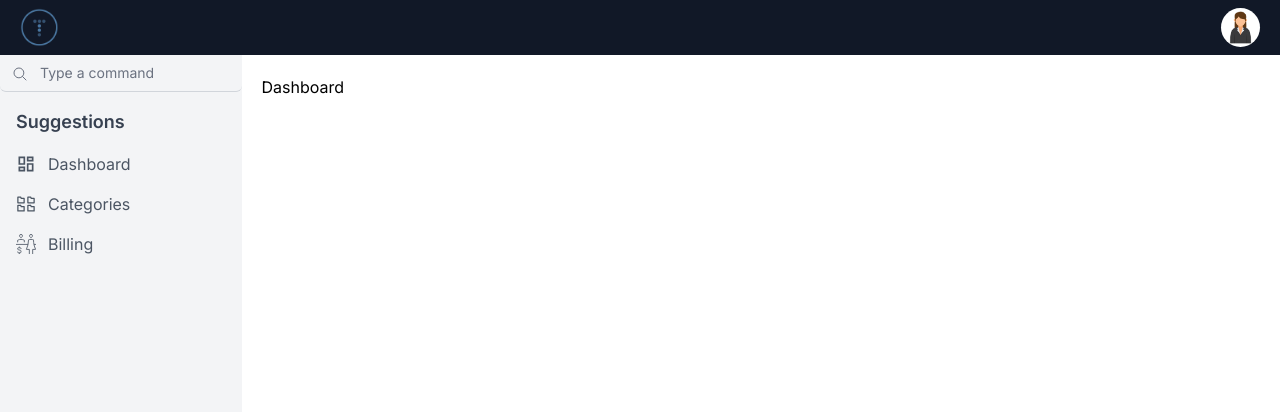
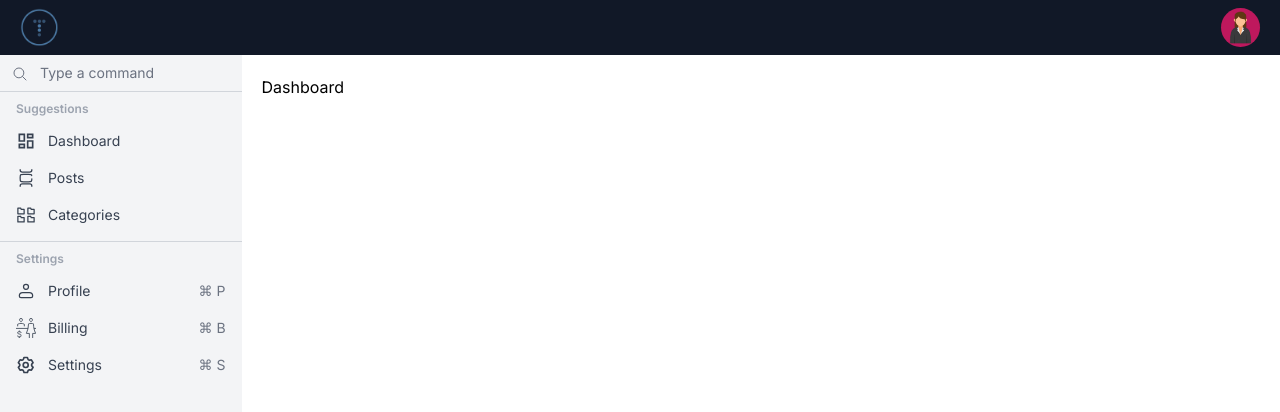
Before and after one commit to NourAlSalhi/Admin-Dashboard, a Next.js app: page / in a window 1280 px wide. Shown: the top 412 px of the page. Built offline with nearby package versions, Linux system fonts and the light colour scheme.

Commit message:
finsh ui sidebar and fix conflict

```diff
--- a/components/Navbar/index.tsx
+++ b/components/Navbar/index.tsx
@@ -12,7 +12,7 @@ const Navbar: React.FC  = () => {
   return (
     <div className="flex justify-between py-2 px-5 bg-gray-900">
       <Logo />
-      <div className="bg-white rounded-full">
+      <div className="bg-pink-700 rounded-full">
         <Image
           src="/images/profile.png"
           alt="Profile"
--- a/components/Search/index.tsx
+++ b/components/Search/index.tsx
@@ -25,7 +25,7 @@ const SearchInput: FC<SearchInputProps> = ({
         value={query}
         onChange={handleChange}
         placeholder={placeholder}
-        className="block w-full bg-gray-100 pl-10 pr-3 py-2 border-b border-gray-300 rounded-md leading-5 placeholder-gray-500 focus:outline-none focus:ring-0 sm:text-sm"
+        className="block w-full bg-gray-100 pl-10 pr-3 py-2 border-b border-gray-300 leading-5 placeholder-gray-500 focus:outline-none focus:ring-0 sm:text-sm"
       />
     </div>
   );
--- a/components/Sidebar/index.tsx
+++ b/components/Sidebar/index.tsx
@@ -1,28 +1,55 @@
 "use client";
 import SearchInput from "../Search";
 import SuggestionItem from "../SuggestionItem";
-import { Dashboard, Categories, Billing } from "../Svg";
+import { Dashboard, Categories, Billing, Profile, Post, Setting } from "../Svg";
 
 const Sidebar = () => {
   return (
-    <div className="bg-gray-100">
+    <div>
       <SearchInput onSearch={(query) => console.log(query)} />
-      <div className="p-4">
-        <h2 className="text-lg font-semibold text-gray-700 mb-4">
+      <div className="p-2">
+        <h2 className="text-[12px] px-2 font-semibold text-gray-400 mb-1">
           Suggestions
         </h2>
-        <div className="flex flex-col space-y-4">
+        <div className="flex flex-col">
           <SuggestionItem
             icon={<Dashboard />}
             label="Dashboard"
             href="/dashboard"
           />
+          <SuggestionItem icon={<Post />} label="Posts" href="/posts" />
           <SuggestionItem
             icon={<Categories />}
             label="Categories"
-            href="/newspaper"
+            href="/categories"
           />
-          <SuggestionItem icon={<Billing />} label="Billing" href="/biiling" />
+        </div>
+      </div>
+      <div className="border-b border-gray-300"></div>
+      <div className="p-2">
+        <h2 className="text-[12px] px-2 font-semibold text-gray-400 mb-1">
+          Settings
+        </h2>
+
+        <div className="flex flex-col">
+          <SuggestionItem
+            icon={<Profile />}
+            label="Profile"
+            href="/profile"
+            shortcut="P"
+          />
+          <SuggestionItem
+            icon={<Billing />}
+            label="Billing"
+            href="/billing"
+            shortcut="B"
+          />
+          <SuggestionItem
+            icon={<Setting />}
+            label="Settings"
+            href="/settings"
+            shortcut="S"
+          />
         </div>
       </div>
     </div>
--- a/components/SuggestionItem/index.tsx
+++ b/components/SuggestionItem/index.tsx
@@ -1,19 +1,27 @@
 import Link from "next/link";
 import { FC } from "react";
+import { SuggestionItemProps } from "../types";
 
-interface SuggestionItemProps {
-  icon: React.ReactNode;
-  label: string;
-  href: string;
-}
-
-const SuggestionItem: FC<SuggestionItemProps> = ({ icon, label, href }) => (
+const SuggestionItem: FC<SuggestionItemProps> = ({
+  icon,
+  label,
+  href,
+  shortcut,
+}) => (
   <Link
     href={href}
-    className="flex items-center text-gray-600 hover:text-blue-500 cursor-pointer"
+    className="flex items-center justify-between hover:bg-gray-200 rounded-md p-2 transition-colors duration-200 cursor-pointer py-2"
   >
-    <span className="text-xl">{icon}</span>
-    <span className="ml-3">{label}</span>
+    <div className="flex text-gray-700 items-center">
+      <span className="text-xl">{icon}</span>
+      <span className="ml-3 text-[14px]">{label}</span>
+    </div>
+    {shortcut && (
+      <div className="flex items-center text-gray-500 text-sm">
+        <span className="mr-1">⌘</span>
+        <span>{shortcut}</span>
+      </div>
+    )}
   </Link>
 );
 
--- a/components/Svg/Post/index.tsx
+++ b/components/Svg/Post/index.tsx
@@ -12,8 +12,8 @@ export const Post: SvgType = (props) => {
       <path
         fill="none"
         stroke="currentColor"
-        stroke-linecap="round"
-        stroke-width="1.5"
+        strokeLinecap="round"
+        strokeWidth="1.5"
         d="M18.874 9c-.084-.387-.225-.68-.46-.914C17.828 7.5 16.886 7.5 15 7.5H9c-1.886 0-2.828 0-3.414.586S5 9.614 5 11.5v1c0 1.886 0 2.828.586 3.414S7.114 16.5 9 16.5h6c1.886 0 2.828 0 3.414-.586c.532-.531.581-1.357.585-2.914M19 2v.5A2.5 2.5 0 0 1 16.5 5h-9A2.5 2.5 0 0 1 5 2.5V2m14 20v-.5a2.5 2.5 0 0 0-2.5-2.5h-9A2.5 2.5 0 0 0 5 21.5v.5"
       />
     </svg>
--- a/components/Svg/Profile/index.tsx
+++ b/components/Svg/Profile/index.tsx
@@ -9,9 +9,9 @@ export const Profile: SvgType = (props) => {
       viewBox="0 0 24 24"
       {...props}
     >
-      <g fill="none" stroke="currentColor" stroke-width="1.5">
+      <g fill="none" stroke="currentColor" strokeWidth="1.5">
         <path
-          stroke-linejoin="round"
+          strokeLinejoin="round"
           d="M4 18a4 4 0 0 1 4-4h8a4 4 0 0 1 4 4a2 2 0 0 1-2 2H6a2 2 0 0 1-2-2Z"
         />
         <circle cx="12" cy="7" r="3" />
--- a/components/Svg/Search/index.tsx
+++ b/components/Svg/Search/index.tsx
@@ -12,16 +12,16 @@ export const Search: SvgType = (props) => {
       <path
         fill="none"
         stroke="currentColor"
-        stroke-miterlimit="10"
-        stroke-width="32"
+        strokeMiterlimit="10"
+        strokeWidth="32"
         d="M221.09 64a157.09 157.09 0 1 0 157.09 157.09A157.1 157.1 0 0 0 221.09 64Z"
       />
       <path
         fill="none"
         stroke="currentColor"
-        stroke-linecap="round"
-        stroke-miterlimit="10"
-        stroke-width="32"
+        strokeLinecap="round"
+        strokeMiterlimit="10"
+        strokeWidth="32"
         d="M338.29 338.29L448 448"
       />
     </svg>
```
Also changed, not shown: components/types/index.ts (+6 -2 lines).
